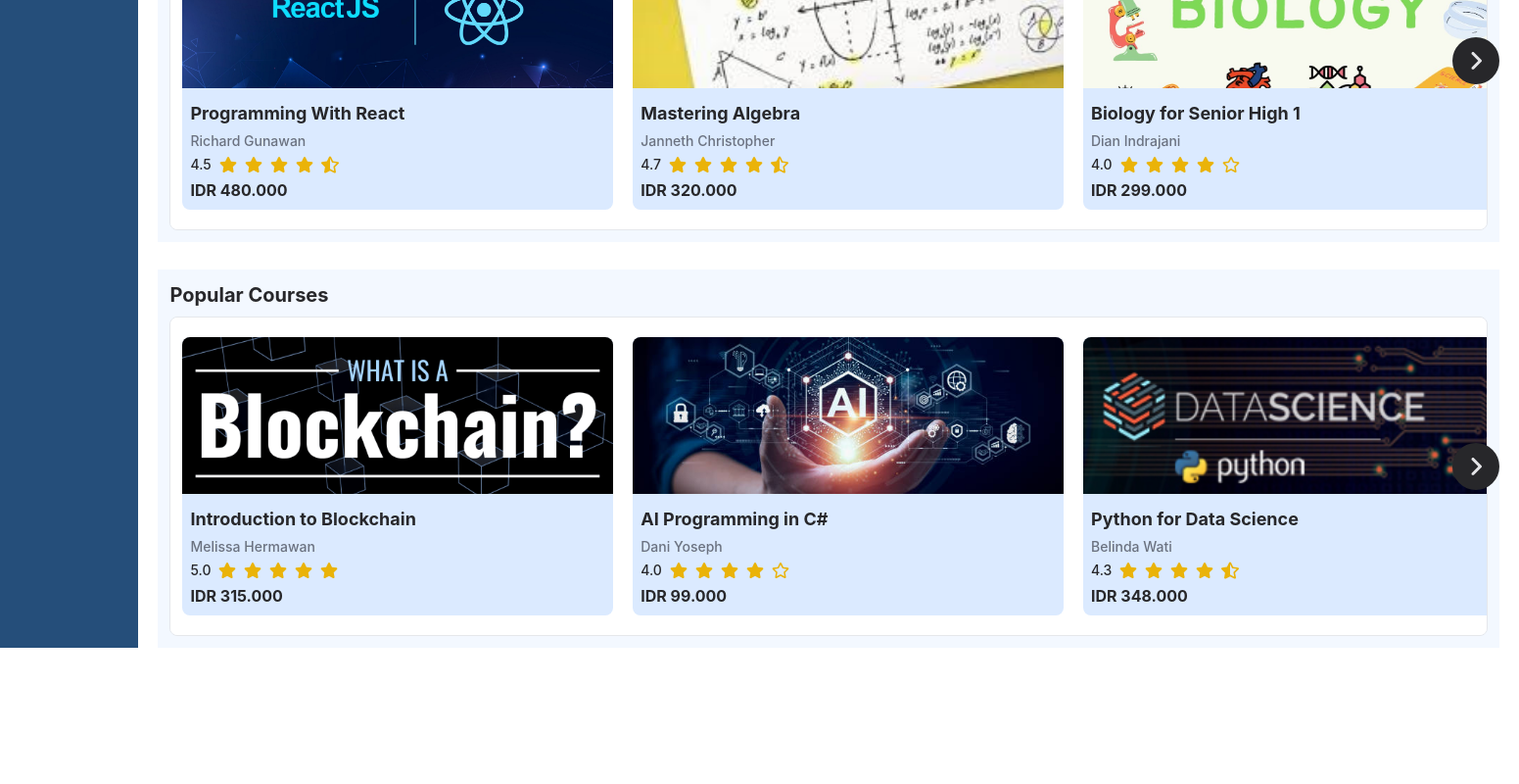
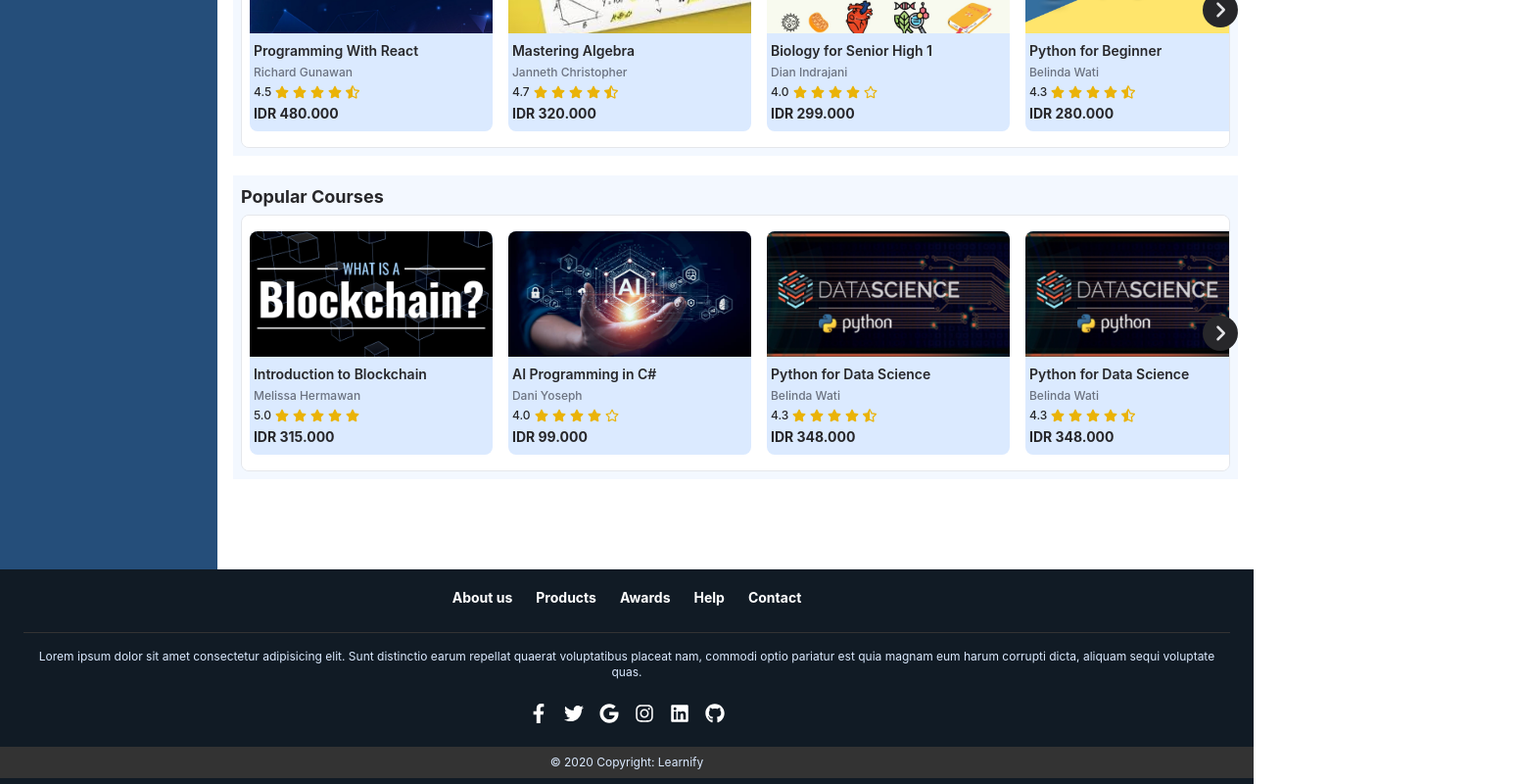
Before and after one commit to chnJia/learnify-web, a React (Create React App) app: page / in a window 1280 px wide. Shown: the part 300-1100 px from the top of the page at 98% size, 1551 px wide, since content can reach past the window. Before the commit the page ends 961 px from the top, so only its background shows below. Built offline with nearby package versions, Linux system fonts and the light colour scheme.

Commit message:
added footer and change size

```diff
--- a/src/App.tsx
+++ b/src/App.tsx
@@ -3,6 +3,7 @@ import { BrowserRouter, Route, Routes } from 'react-router-dom';
 import Home from './pages/Home';
 import SideMenu from './components/SideMenu';
 import Navbar from './components/Navbar';
+import Footer from './components/Footer';
 
 function App() {
   return (
@@ -16,6 +17,7 @@ function App() {
           </Routes>
         </div>
       </div>
+      <Footer/>
     </BrowserRouter>
   );
 }
--- a/src/components/Courses.tsx
+++ b/src/components/Courses.tsx
@@ -16,34 +16,34 @@ const Course: React.FC<CourseProps> = ({ image, title, teacher, rating, price })
     const formattedPrice = new Intl.NumberFormat('id-ID').format(price);
 
     return (
-        <div className="flex-shrink-0 w-1/3 flex flex-col items-start text-left bg-soft-blue rounded-lg">
+        <div className="flex-shrink-0 w-1/4 flex flex-col items-start text-left bg-soft-blue rounded-lg">
             <img
-            className="w-full object-contain h-40 object-cover mb-3 rounded-t-lg"
-            src={image}
-            alt={`${title} banner`}
+                className="w-full object-contain h-32 object-cover mb-2 rounded-t-lg"
+                src={image}
+                alt={`${title} banner`}
             />
 
-            <div className="text-zinc-800 font-bold text-lg space-y-1 px-2 pb-1">
-                <h1>{title}</h1>
-                <p className="text-gray-500 font-medium text-sm">{teacher}</p>
+            <div className="text-zinc-800 font-semibold text-sm space-y-1 px-1 pb-1">
+                <h1 className="text-sm">{title}</h1>
+                <p className="text-gray-500 font-medium text-xs">{teacher}</p>
             </div>
 
-            <div className="flex flex-col items-start space-y-1 px-2 pb-2">
-                <div className="flex items-center space-x-2 text-yellow-500">
-                    <span className="text-zinc-800 font-medium text-sm">{rating.toFixed(1)}</span>
+            <div className="flex flex-col items-start space-y-1 px-1 pb-2">
+                <div className="flex items-center space-x-1 text-yellow-500">
+                    <span className="text-zinc-800 font-medium text-xs">{rating.toFixed(1)}</span>
 
-                    {Array(fullStars).fill(<FaStar className="text-lg" />)}
-                    {halfStar > 0 && <FaStarHalfAlt className="text-lg" />}
-                    {Array(emptyStars).fill(<FaRegStar className="text-lg" />)}
+                    {Array(fullStars).fill(<FaStar className="text-sm" />)}
+                    {halfStar > 0 && <FaStarHalfAlt className="text-sm" />}
+                    {Array(emptyStars).fill(<FaRegStar className="text-sm" />)}
                 </div>
 
-                <div className="flex items-center space-x-2">
-                    <span className="text-md font-bold text-zinc-800">
+                <div className="flex items-center space-x-1">
+                    <span className="text-sm font-bold text-zinc-800">
                         IDR {formattedPrice}
                     </span>
                 </div>
             </div>
-      </div>
+        </div>
     );
 };
 
--- /dev/null
+++ b/src/components/Footer.tsx
@@ -0,0 +1,67 @@
+import React from 'react';
+import { Link } from 'react-router-dom';
+import { FaFacebookF, FaTwitter, FaGoogle, FaInstagram, FaLinkedin, FaGithub } from 'react-icons/fa';
+
+const Footer: React.FC = () => {
+  return (
+    <footer className="bg-[#111B25] py-4">
+      <div className="container mx-auto px-6 text-white">
+        <section className="text-center mb-6">
+          <div className="flex justify-center space-x-6">
+            <div>
+              <Link to="/about" className="font-bold text-sm">About us</Link>
+            </div>
+            <div>
+              <Link to="/products" className="font-bold text-sm">Products</Link>
+            </div>
+            <div>
+              <Link to="/awards" className="font-bold text-sm">Awards</Link>
+            </div>
+            <div>
+              <Link to="/help" className="font-bold text-sm">Help</Link>
+            </div>
+            <div>
+              <Link to="/contact" className="font-bold text-sm">Contact</Link>
+            </div>
+          </div>
+        </section>
+
+        <hr className="my-4 border-[#333]" />
+
+        <section className="mb-6 text-center">
+          <p className="text-[#DBEAFF] text-xs">
+            Lorem ipsum dolor sit amet consectetur adipisicing elit. Sunt distinctio earum repellat quaerat voluptatibus placeat nam,
+            commodi optio pariatur est quia magnam eum harum corrupti dicta, aliquam sequi voluptate quas.
+          </p>
+        </section>
+
+        <section className="flex justify-center space-x-4 mb-6">
+          <Link to="https://facebook.com" className="text-white hover:text-gray-400">
+            <FaFacebookF className="text-xl" />
+          </Link>
+          <Link to="https://twitter.com" className="text-white hover:text-gray-400">
+            <FaTwitter className="text-xl" />
+          </Link>
+          <Link to="https://google.com" className="text-white hover:text-gray-400">
+            <FaGoogle className="text-xl" />
+          </Link>
+          <Link to="https://instagram.com" className="text-white hover:text-gray-400">
+            <FaInstagram className="text-xl" />
+          </Link>
+          <Link to="https://linkedin.com" className="text-white hover:text-gray-400">
+            <FaLinkedin className="text-xl" />
+          </Link>
+          <Link to="https://github.com" className="text-white hover:text-gray-400">
+            <FaGithub className="text-xl" />
+          </Link>
+        </section>
+      </div>
+
+      <div className="text-center p-2 bg-[#333333] text-[#DBEAFF] text-xs">
+        © 2020 Copyright: Learnify
+      </div>
+    </footer>
+  );
+};
+
+export default Footer;
--- a/src/components/SideMenu.tsx
+++ b/src/components/SideMenu.tsx
@@ -1,12 +1,12 @@
 const SideMenu: React.FC = () => {
-  return (
-    <div className="relative left-0 h-min-screen bg-dark-moderate-blue text-white p-6 w-64">
-      <div className="bg-slate-800 opacity-70 py-3 px-3 rounded-lg">
-        <p className="text-white font-bold text-2xl">Role</p>
-        <p className="text-light-yellow font-bold text-lg mt-2">Student</p>
+    return (
+      <div className="relative left-0 h-screen bg-dark-moderate-blue text-white p-4 w-56">
+        <div className="bg-slate-800 opacity-70 py-2 px-2 rounded-lg">
+          <p className="text-white font-semibold text-xl">Role</p>
+          <p className="text-light-yellow font-semibold text-base mt-1">Student</p>
+        </div>
       </div>
-    </div>
-  );
-};
+    );
+  };
 
 export default SideMenu;
--- a/src/pages/Home.tsx
+++ b/src/pages/Home.tsx
@@ -92,13 +92,13 @@ const Home = () => {
 
     const scrollRight = (containerRef: React.RefObject<HTMLDivElement>) => {
         if (containerRef.current) {
-            containerRef.current.scrollBy({ left: 500, behavior: "smooth" });
+            containerRef.current.scrollBy({ left: 300, behavior: "smooth" });
         }
     };
 
     const scrollLeft = (containerRef: React.RefObject<HTMLDivElement>) => {
         if (containerRef.current) {
-            containerRef.current.scrollBy({ left: -500, behavior: "smooth" });
+            containerRef.current.scrollBy({ left: -300, behavior: "smooth" });
         }
     };
 
@@ -125,8 +125,8 @@ const Home = () => {
     }, []);
 
     return (
-        <div className="flex flex-col px-5">
-            <h1 className="text-zinc-800 font-medium text-2xl">
+        <div className="flex flex-col px-4">
+            <h1 className="text-zinc-800 font-medium text-xl">
                 <Typewriter
                     onInit={(typewriter) => {
                         typewriter
@@ -136,11 +136,11 @@ const Home = () => {
                 />
             </h1>
 
-            <div className="mt-7 bg-light-blue py-3 px-3 relative">
-                <h2 className="text-zinc-800 font-bold text-xl mb-2">Our Courses</h2>
+            <div className="mt-5 bg-light-blue py-2 px-2 relative">
+                <h2 className="text-zinc-800 font-bold text-lg mb-1">Our Courses</h2>
                 <div
                     ref={courseContainerRef}
-                    className="bg-white border rounded-lg overflow-x-auto no-scrollbar whitespace-nowrap flex space-x-5 py-5 px-3"
+                    className="bg-white border rounded-lg overflow-x-auto no-scrollbar whitespace-nowrap flex space-x-4 py-4 px-2"
                 >
                     {courses.map((course, index) => (
                         <Course
@@ -156,26 +156,26 @@ const Home = () => {
 
                 {isScrolledToLeft && (
                     <button
-                        className="absolute top-1/2 left-0 transform -translate-y-1/3 bg-zinc-800 text-zinc-200 p-3 rounded-full"
+                        className="absolute top-1/2 left-0 transform -translate-y-1/3 bg-zinc-800 text-zinc-200 p-2 rounded-full"
                         onClick={() => scrollLeft(courseContainerRef)}
                     >
-                        <FaAngleLeft className="text-2xl" />
+                        <FaAngleLeft className="text-xl" />
                     </button>
                 )}
 
                 <button
-                    className="absolute top-1/2 right-0 transform -translate-y-1/3 bg-zinc-800 text-zinc-200 p-3 rounded-full"
+                    className="absolute top-1/2 right-0 transform -translate-y-1/3 bg-zinc-800 text-zinc-200 p-2 rounded-full"
                     onClick={() => scrollRight(courseContainerRef)}
                 >
-                    <FaAngleRight className="text-2xl font-light" />
+                    <FaAngleRight className="text-xl font-light" />
                 </button>
             </div>
 
-            <div className="mt-7 bg-light-blue py-3 px-3 relative">
-                <h2 className="text-zinc-800 font-bold text-xl mb-2">Popular Courses</h2>
+            <div className="mt-5 bg-light-blue py-2 px-2 relative">
+                <h2 className="text-zinc-800 font-bold text-lg mb-1">Popular Courses</h2>
                 <div
                     ref={popularCourseContainerRef}
-                    className="bg-white border rounded-lg overflow-x-auto no-scrollbar whitespace-nowrap flex space-x-5 py-5 px-3"
+                    className="bg-white border rounded-lg overflow-x-auto no-scrollbar whitespace-nowrap flex space-x-4 py-4 px-2"
                 >
                     {popularCourses.map((course, index) => (
                         <Course
@@ -191,18 +191,18 @@ const Home = () => {
 
                 {isScrolledToLeftPopular && (
                     <button
-                        className="absolute top-1/2 left-0 transform -translate-y-1/3 bg-zinc-800 text-zinc-200 p-3 rounded-full"
+                        className="absolute top-1/2 left-0 transform -translate-y-1/3 bg-zinc-800 text-zinc-200 p-2 rounded-full"
                         onClick={() => scrollLeft(popularCourseContainerRef)}
                     >
-                        <FaAngleLeft className="text-2xl" />
+                        <FaAngleLeft className="text-xl" />
                     </button>
                 )}
 
                 <button
-                    className="absolute top-1/2 right-0 transform -translate-y-1/3 bg-zinc-800 text-zinc-200 p-3 rounded-full"
+                    className="absolute top-1/2 right-0 transform -translate-y-1/3 bg-zinc-800 text-zinc-200 p-2 rounded-full"
                     onClick={() => scrollRight(popularCourseContainerRef)}
                 >
-                    <FaAngleRight className="text-2xl font-light" />
+                    <FaAngleRight className="text-xl font-light" />
                 </button>
             </div>
         </div>
```
Also changed, not shown: public/assets/Python-linearRegressionjpg.jpg (added).
